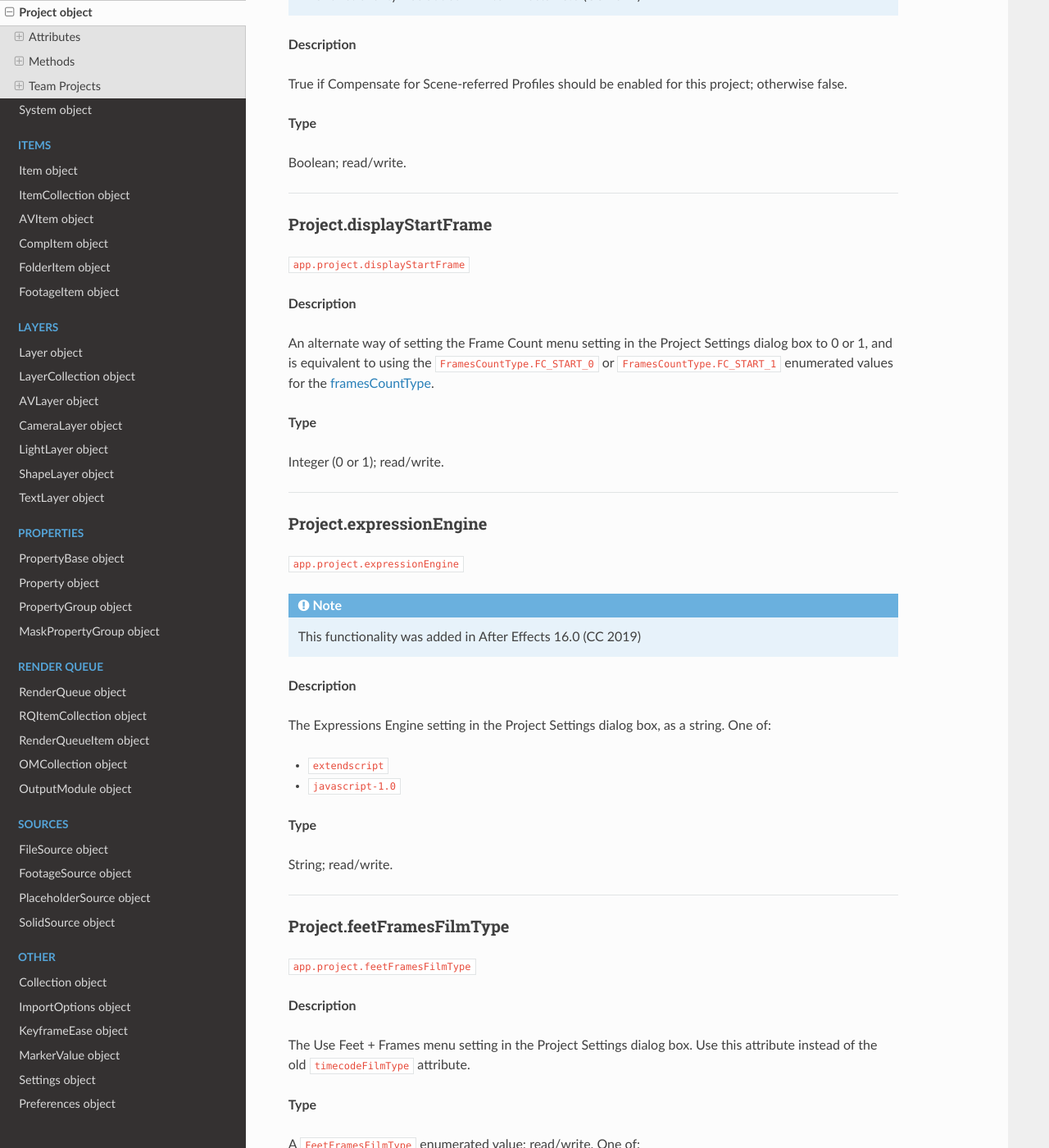
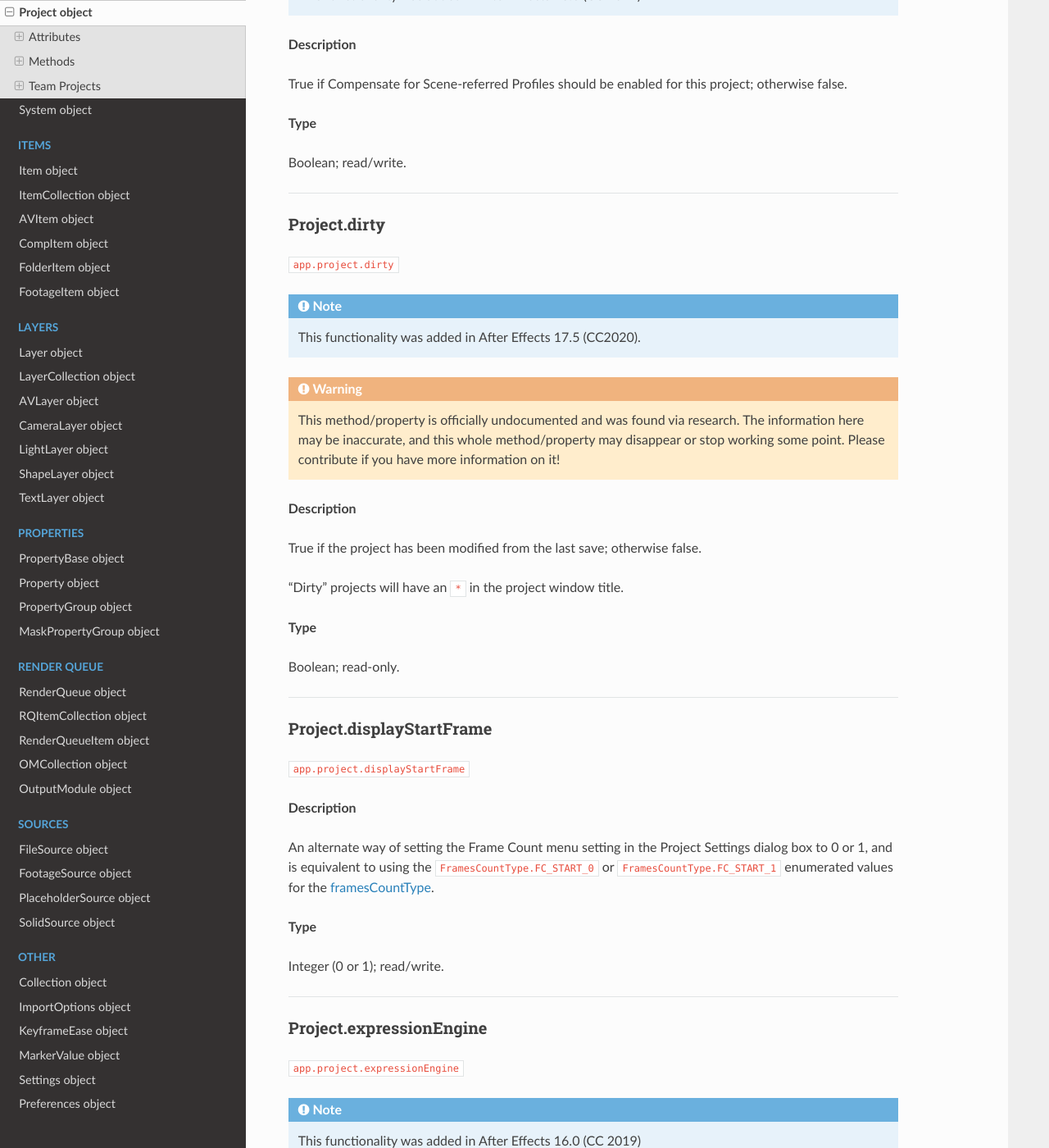
Before and after one commit to docsforadobe/after-effects-scripting-guide, a Sphinx documentation site: the page built from docs/general/project.rst, in a window 1280 px wide and 1400 px high, scrolled down 1247 px. Shown: the whole window at 82% size. Built offline with Sphinx 7.4.7 and the Read the Docs theme 2.0.0, drawn with Linux system fonts in a browser that asks for light colours.

Commit message:
Add app.project.dirty undocumented property

```diff
--- a/docs/general/project.rst
+++ b/docs/general/project.rst
@@ -67,6 +67,31 @@
 **Type**
 
 Boolean; read/write.
+
+----
+
+.. _Project.dirty:
+
+Project.dirty
+*********************************************
+
+``app.project.dirty``
+
+.. note::
+  This functionality was added in After Effects 17.5 (CC2020).
+
+.. warning::
+  This method/property is officially undocumented and was found via research. The information here may be inaccurate, and this whole method/property may disappear or stop working some point. Please contribute if you have more information on it!
+
+**Description**
+
+True if the project has been modified from the last save; otherwise false.
+
+"Dirty" projects will have an ``*`` in the project window title.
+
+**Type**
+
+Boolean; read-only.
 
 ----
 
```
